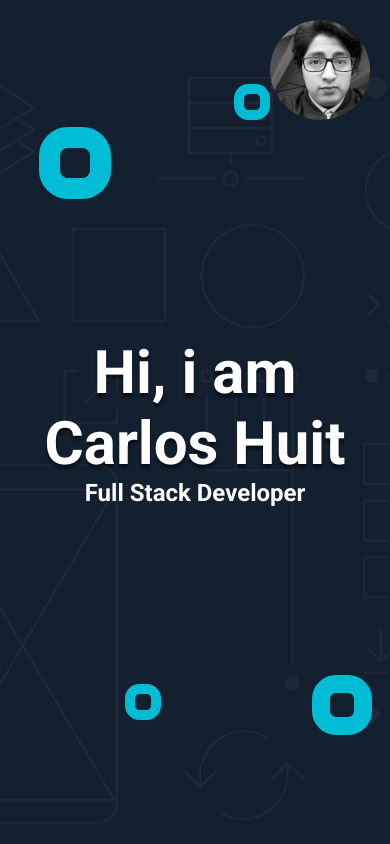
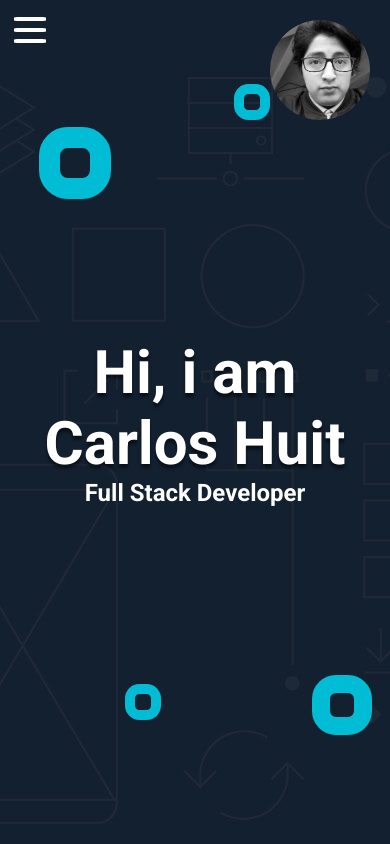
Before and after one commit to CarlosHuit/website, a React (Create React App) app: page / in a window 390 px wide. Shown: the top 844 px of the page. Built offline with nearby package versions, Linux system fonts and the light colour scheme.

Commit message:
mobile menu

```diff
--- a/src/App.js
+++ b/src/App.js
@@ -5,6 +5,7 @@ import profile from './profile.jpg'
 import AboutMe from './components/about-me/AboutMe';
 import Projects from './components/projects/Projects';
 import Skills from './components/Skills/Skills'
+import Toolbar from './components/Toolbar/Toolbar';
 
 class App extends React.Component {
 
@@ -29,7 +30,7 @@ class App extends React.Component {
     return (
       <div className="App">
 
-        <div className="App-header">
+        <div className="App-header" id="appHeader" >
 
 
           <div className="App-decorators">
@@ -63,6 +64,8 @@ class App extends React.Component {
           </div>
 
 
+          <Toolbar />
+
         </div>
 
         <div className="Body">
--- /dev/null
+++ b/src/components/Toolbar/Toolbar.css
@@ -0,0 +1,133 @@
+.Toolbar {
+  position: absolute;
+  top: 0;
+  left: 0;
+  width: 100%;
+  height: 60px;
+  display: grid;
+  grid-template-columns: 60px auto;
+  z-index: 1000;
+}
+
+.Icon-menu {
+  width: 32px;
+  height: 26px;
+  display: flex;
+  flex-direction: column;
+  justify-content: space-between;
+  align-items: center;
+}
+
+.Line {
+  width: 100%;
+  height: 4px;
+  background: white;
+  border-radius: 10%;
+}
+
+.Container-icon {
+  width: 100%;
+  height: 100%;
+  display: flex;
+  justify-content: center;
+  align-items: center;
+}
+
+.Container-options {
+  width: 100%;
+  height: 100%;
+  display: flex;
+  justify-content: flex-end;
+  align-items: flex-end;
+}
+
+.Options {
+  margin-right: 40px;
+  display: flex;
+}
+
+.Option-menu {
+  color: white;
+  margin: 0 20px;
+  font-weight: bold;
+  font-size: 18px;
+  text-shadow: 0px 1px 2px rgba(0,0,0,0.5);
+  user-select: none;
+  cursor: pointer;
+}
+
+.MobileMenu {
+  position: absolute;
+  top: 0;
+  right: 0;
+  width: 100%;
+  height: 100%;
+  background: rgba(0,0,0,0.96);
+  z-index: 2000;
+  display: flex;
+  justify-content: center;
+  align-items: center;
+  transform: translateX(0);
+  animation: showMenuMobile 500ms ease;
+}
+
+@keyframes showMenuMobile {
+  from  {
+    opacity: 0;
+    transform: translateX(-100vw);
+  }
+
+  to {
+    opacity: 1;
+    transform: translateX(0);
+  }
+}
+
+
+.Options-menu-list-mobile {
+  color: white;
+}
+
+.Option-menu-mobile {
+  font-size: 24px;
+  font-weight: bold;
+  height: 50px;
+  display: flex;
+  justify-content: center;
+  align-items: center;
+  text-decoration: underline;
+}
+
+.Icon-close {
+  position: absolute;
+  width: 36px;
+  height: 36px;
+  top: 15px;
+  left: 15px;
+}
+
+.Icon-close div {
+  width: 100%;
+  height: 100%;
+  position: relative;
+}
+
+.Icon-close div::before {
+  content: '';
+  width: 4px;
+  height: 100%;
+  background: white;
+  transform: rotate(45deg);
+  border-radius: 52px;
+  position: absolute;
+}
+
+.Icon-close div::after {
+  content: '';
+  width: 4px;
+  height: 100%;
+  background: white;
+  transform: rotate(-45deg);
+  border-radius: 52px;
+  position: absolute;
+}
--- /dev/null
+++ b/src/components/Toolbar/Toolbar.js
@@ -0,0 +1,168 @@
+import React from 'react'
+import './Toolbar.css'
+
+class Toolbar extends React.Component {
+
+  constructor(props) {
+
+    super(props);
+
+    const query = window.innerWidth < 768;
+    this.state = ({
+      isMobile: query,
+      showMobileMenu: false,
+    });
+
+  }
+
+
+  componentDidMount() {
+
+    window.addEventListener('resize', this.onResize)
+
+  }
+
+
+  onResize = (ev) => {
+
+    const query = window.innerWidth < 768;
+    this.setState({ isMobile: query });
+
+  }
+
+
+  optionsMenu = [
+    { txt: 'Home',      id: 'appHeader' },
+    { txt: 'Sobre mi',  id: 'aboutMe' },
+    { txt: 'Skills',    id: 'skills' },
+    { txt: 'Proyectos', id: 'projects' },
+  ]
+
+
+  iconMenu = <div className="Icon-menu">
+    <div className="Line"></div>
+    <div className="Line"></div>
+    <div className="Line"></div>
+  </div>
+
+
+  optionsMenuList = <div className="Options">
+    {
+      // eslint-disable-next-line array-callback-return
+      this.optionsMenu.map((e, i) => {
+
+        if (i > 0) {
+          return (
+            <div
+              onClick={(ev) => this.scrollTo(i)} key={i} className="Option-menu"
+              >
+              { e.txt }
+            </div>
+          )
+        }
+
+      })
+    }
+  </div>
+
+
+  mobileMenu = <div className="MobileMenu">
+
+    <div className="Options-menu-list-mobile">
+      {
+        // eslint-disable-next-line array-callback-return
+        this.optionsMenu.map((e, i) => {
+
+          if (i > 0) {
+            return <div onClick={(ev) => this.scrollTo(i)} className="Option-menu-mobile" key={i}>
+              {e.txt}
+            </div>
+          }
+
+        })
+      }
+    </div>
+
+    <div className="Icon-close" onClick={this.closeMobileMenu.bind(this)}>
+      <div></div>
+    </div>
+
+  </div>
+
+
+  scrollTo(i ) {
+
+    this.setState({
+      showMobileMenu: false
+    })
+
+    let top = 0;
+
+    for (let index = 0; index < this.optionsMenu.length; index++) {
+
+      if (index < i) {
+
+        const id = `#${this.optionsMenu[index].id}`;
+        const el = document.querySelector(id);
+        top += el.clientHeight;
+
+      }
+
+    }
+
+    window.scrollTo({ behavior: 'smooth', top });
+
+  }
+
+
+  closeMobileMenu() {
+
+    this.setState({ showMobileMenu: false })
+
+  }
+
+
+  openMenuMobile = () => {
+
+    this.setState({ showMobileMenu: true })
+
+  }
+
+
+  render() {
+
+    return (
+      <div>
+
+
+
+        <div className="Toolbar">
+
+          <div className="Container-icon"  onClick={this.openMenuMobile} >
+            { this.state.isMobile && this.iconMenu }
+          </div>
+
+          <div className="Container-options">
+            { !this.state.isMobile && this.optionsMenuList }
+          </div>
+
+        </div>
+
+
+        {
+          this.state.showMobileMenu && this.mobileMenu
+        }
+
+
+
+
+      </div>
+    )
+
+  }
+
+
+}
+
+
+export default Toolbar
--- a/src/components/projects/Projects.js
+++ b/src/components/projects/Projects.js
@@ -16,15 +16,12 @@ class Projects extends React.Component {
 
   render() {
 
-    const scrollOptions = {
-      behavior: 'smooth',
-      top: 736.0,
-    }
+
 
     // window.scrollTo(scrollOptions);
 
     return (
-      <div className="Projects" id="proyectos" >
+      <div className="Projects" id="projects" >
         <div className="Stack">
 
           <div className="Decoration">
```
